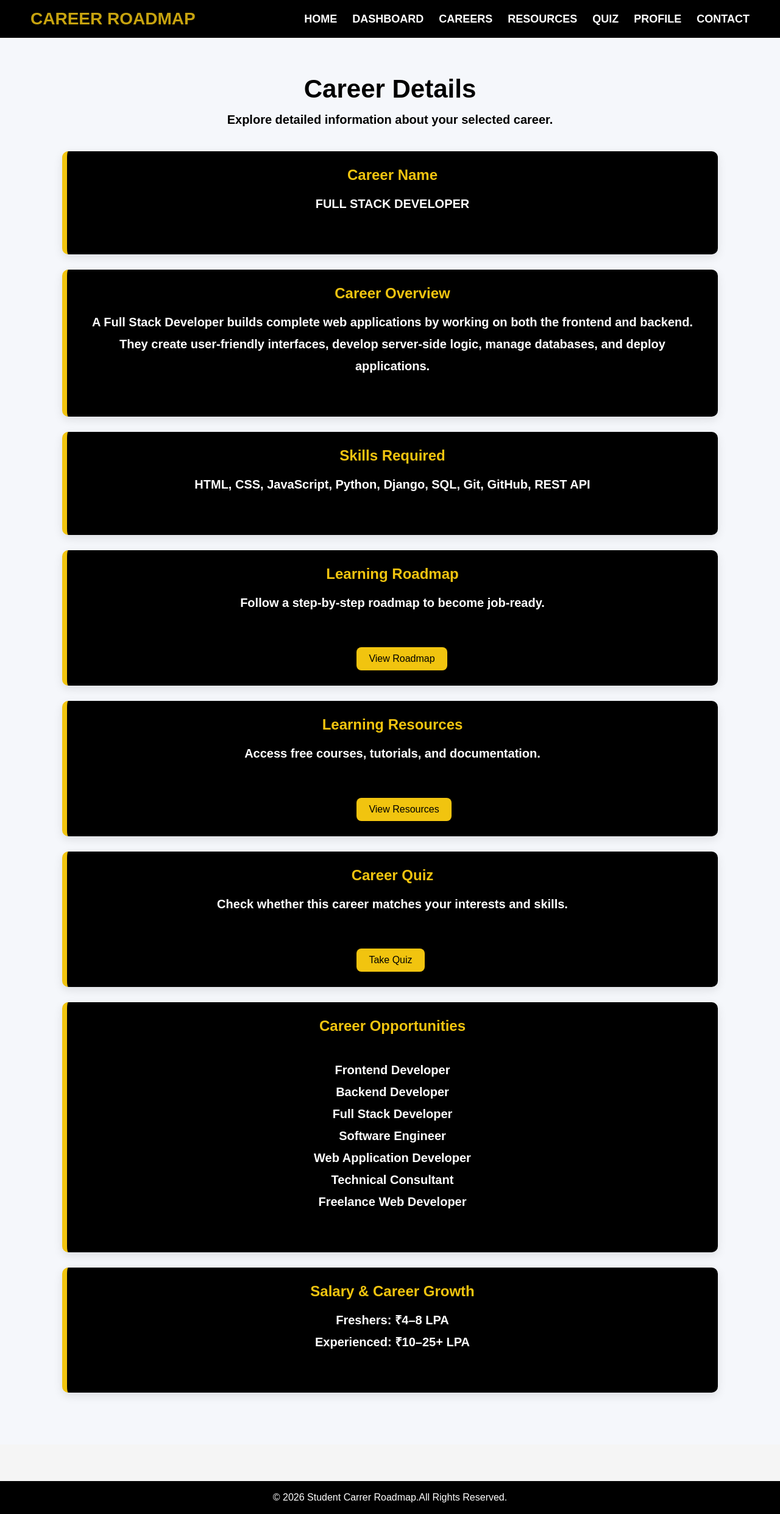
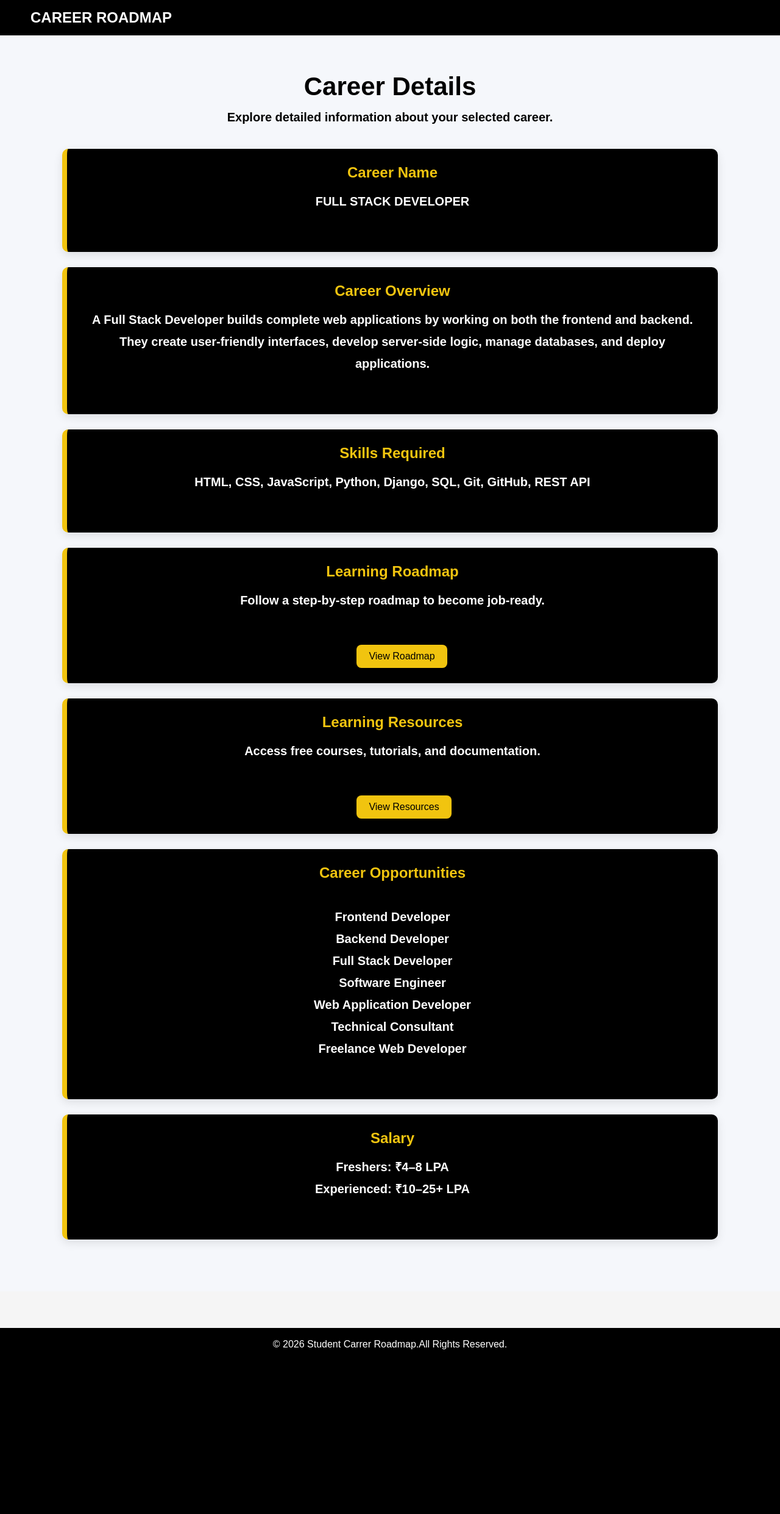
Before and after one commit to Tamanleen-kaur/student-career-roadmap, a Django app: page /career/1/ in a window 1280 px wide. Shown: the whole page at 61% size. After the commit the page ends 2212 px from the top, so only its background shows below. Run offline with Django 5.2, Linux system fonts and the light colour scheme; data comes from the database, SQL or seed files in the repository; both versions use the stored data as it was after the commit.

Commit message:
Prepare Student Career Roadmap for deployment

```diff
--- a/static/css/style.css
+++ b/static/css/style.css
@@ -98,10 +98,10 @@
     padding:15px 50px;
 }
 
-nav h2{
-    font-size:28px;
-    font-weight: 800;
-    color: #c7a30f;
+nav h3{
+    font-size:18px;
+    font-weight:500;
+    color:#c7a30f;
 }
 
 nav ul{
@@ -123,7 +123,7 @@
 
 nav ul li a:hover{
     color:#f1c40f;
-    text-decoration: underline;
+
 }
 .line{
     background-color: white;
@@ -531,7 +531,7 @@
 .loginsection p{
     text-align:center;
     font-size:17px;
-    color:WHITE;
+    color:white;
     margin-bottom:25px;
     font-weight: 750;
 }
@@ -622,7 +622,7 @@
 .registersection p{
     text-align:center;
     font-size:17px;
-    color:WHITE;
+    color:white;
     margin-bottom:25px;
     font-weight: 750;
 }
@@ -819,6 +819,7 @@
     color:white;
     line-height:1.8;
     font-weight: 750;
+
 }
 
 .careerinfo ul{
@@ -840,8 +841,6 @@
     color:black;
     padding:10px 20px;
     border-radius:8px;
-    transition:0.3s;
-
 }
 
 .careerinfo a:hover{
--- a/templates/career_details.html
+++ b/templates/career_details.html
@@ -12,13 +12,7 @@
     <nav>
         <h2>CAREER ROADMAP</h2>
         <ul>
-            <li><a href="{% url 'home'%}">HOME</a></li>
-           <li><a href="{% url 'dashboard'%}">DASHBOARD</a></li>
-            <li><a href="{% url 'career_list'%}">CAREERS</a></li>
-            <li><a href="{% url 'resources'%}">RESOURCES</a></li>
-            <li><a href="{% url 'quiz'%}">QUIZ</a></li>
-            <li><a href="{% url 'profile'%}">PROFILE</a></li>
-            <li><a href="{% url 'contact'%}">CONTACT</a></li>
+
         </ul>
     </nav>
     <section class="careerdetailssection">
@@ -56,11 +50,7 @@
         <a href="{% url 'resources'%}">View Resources</a>
     </div>
 
-    <div class="careerinfo">
-        <h2>Career Quiz</h2>
-        <p>Check whether this career matches your interests and skills.</p>
-        <a href="{% url 'quiz'%}">Take Quiz</a>
-    </div>
+
 
     <div class="careerinfo">
         <h2>Career Opportunities</h2>
@@ -69,7 +59,7 @@
     </div>
 
     <div class="careerinfo">
-        <h2>Salary & Career Growth</h2>
+        <h2>Salary </h2>
         <p>{{career.salary|safe}}</p>
     </div>
 
```
Also changed, not shown: templates/about.html (+5 -6 lines), templates/career_list.html (+1 -7 lines), templates/contact.html (+7 -7 lines), templates/dashboard.html (+3 -9 lines), templates/home.html (+6 -7 lines), templates/login.html (+5 -6 lines), templates/register.html (+11 -11 lines), templates/resources.html (+1 -7 lines), templates/roadmap.html (+1 -6 lines), db.sqlite3.
